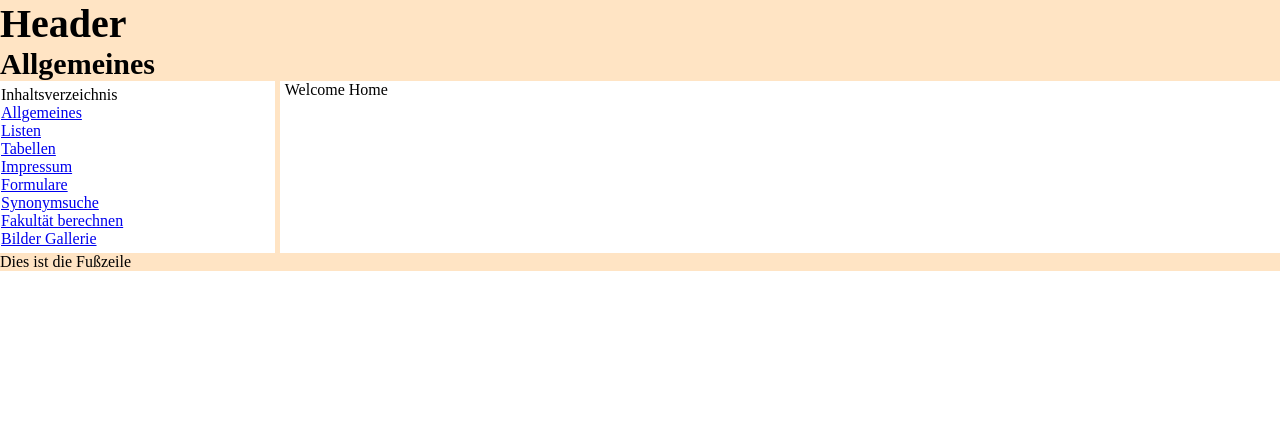
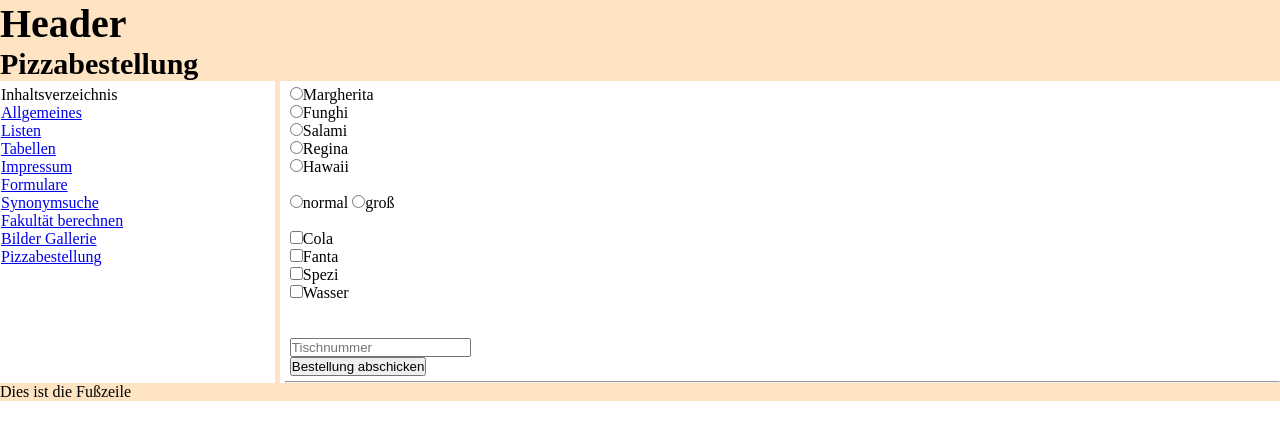
Before and after one commit to jonnycut/FSBwIT2015, a PHP site: page /index.php?page=pizza in a window 1280 px wide. Shown: the top 440 px of the page. Run offline with PHP 8.4, Linux system fonts and the light colour scheme.

Commit message:
Scripting Pizzabestellung

```diff
--- a/Scripting/NewWebsite/index.php
+++ b/Scripting/NewWebsite/index.php
@@ -7,7 +7,8 @@
         'formulare' => 'Formulare',
         'index_query' => 'Synonymsuche',
         'fakultaet' => 'Fakultät berechnen',
-        'gallery' => 'Bilder Gallerie'
+        'gallery' => 'Bilder Gallerie',
+        'pizza' => 'Pizzabestellung'
     ];
 
 if(isset($_GET['page'])&& isset($pages[$_GET['page']])){
--- /dev/null
+++ b/Scripting/NewWebsite/pages/pizza.php
@@ -0,0 +1,101 @@
+<?php
+/**
+ * Created by IntelliJ IDEA.
+ * User: KNapret
+ * Date: 10.12.2015
+ * Time: 14:49
+ */
+
+
+
+$karte = [
+    'Pizzen' => [
+        'Margherita' => [
+            'normal' => 4,
+            'groß' => 6],
+
+        'Funghi' => [
+            'normal' => 5,
+            'groß' => 7],
+
+        'Salami' =>[
+            'normal' => 5.5,
+            'groß' => 7.5],
+
+        'Regina' =>[
+            'normal' => 5.5,
+            'groß' => 7.5],
+
+        'Hawaii' =>[
+            'normal' => 6.5,
+            'groß' => 8.5]
+    ],
+    'Getränk'=>[
+        'Cola' => 2,
+        'Fanta'=> 2,
+        'Spezi'=> 2,
+        'Wasser'=> 1.5
+    ]
+];
+?>
+
+
+<form method="post">
+    <?php
+    foreach($karte['Pizzen'] as $key => $value){
+
+        echo "<input type='radio' value='$key' name='Pizza'>$key<br>";
+    }
+    ?>
+
+    <br>
+
+    <input type="radio" value="normal" name="Größe">normal
+    <input type="radio" value="groß" name =Größe>groß
+
+    <br><br>
+
+    <input type="checkbox" value="Cola" name="getränk[]">Cola <br>
+    <input type="checkbox" value="Fanta" name="getränk[]">Fanta <br>
+    <input type="checkbox" value="Spezi" name="getränk[]">Spezi <br>
+    <input type="checkbox" value="Wasser" name="getränk[]">Wasser <br>
+
+    <br><br>
+    <input type="text" name="tischnummer" placeholder="Tischnummer"><br>
+
+    <button type="submit">Bestellung abschicken</button>
+
+
+</form>
+<hr>
+<?php
+if(isset($_POST['tischnummer'])){
+    $summe =0;
+    $pizza =$_POST['Pizza'];
+    $groeße = $_POST['Größe'];
+
+
+    $summe=$karte['Pizzen'][$pizza][$groeße];
+
+    if(isset($_POST['getränk'])){
+        $getraenke = $_POST['getränk'];
+        foreach ($getraenke as $getraenk) {
+
+            $summe+=$karte['Getränk'][$getraenk];
+        }
+    }
+
+
+
+    echo "Die Gesamtsummer Ihrer Bestellung beträgt: ".$summe." €<br>";
+
+    echo "Die Bestellung läuft auf Tisch ".$_POST['tischnummer'];
+
+
+
+
+
+
+}
+
+?>
```
